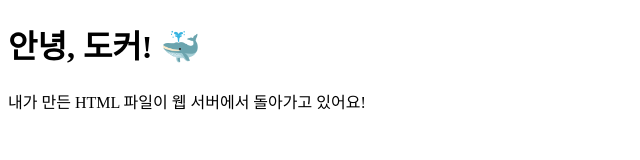
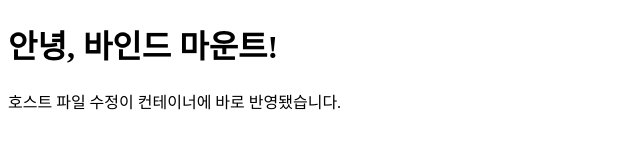
Before and after one commit to yiel12/my-study, a plain HTML site: page index.html in a window 1280 px wide. Shown: the whole page, without its empty margins (0-640 px from the left). Drawn offline with Linux system fonts and the light colour scheme.

Commit message:
Record bind mount live update

```diff
--- a/index.html
+++ b/index.html
@@ -5,7 +5,7 @@
     <title>나의 첫 웹 서버</title>
 </head>
 <body>
-    <h1>안녕, 도커! 🐳</h1>
-    <p>내가 만든 HTML 파일이 웹 서버에서 돌아가고 있어요!</p>
+<h1>안녕, 바인드 마운트!</h1>
+<p>호스트 파일 수정이 컨테이너에 바로 반영됐습니다.</p>
 </body>
 </html>
```
Also changed, not shown: 1 other file.
